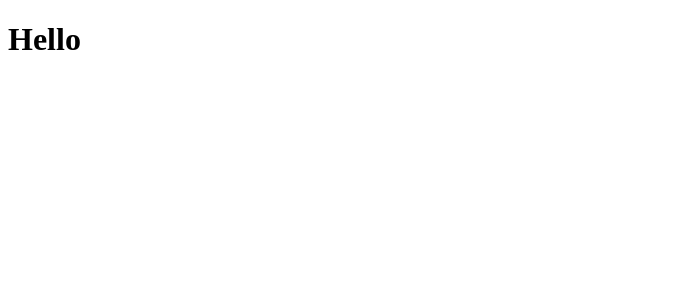
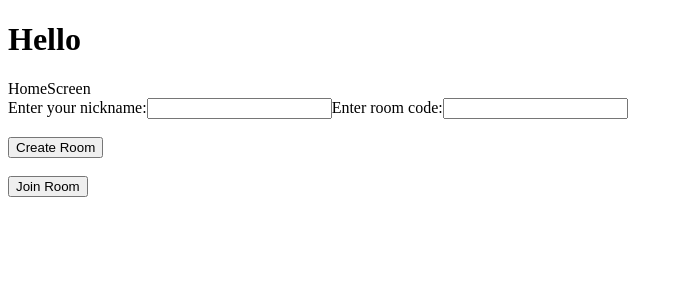
Before and after one commit to ravirraj/inkRush, a React (Vite) app in the folder client/: page / in a window 1280 px wide. Shown: the top 300 px of the page, without its empty margins (0-683 px from the left). Built offline with nearby package versions, Linux system fonts and the light colour scheme; no server answers.

Commit message:
frontend prototype for debug is done

```diff
--- a/client/src/App.jsx
+++ b/client/src/App.jsx
@@ -1,14 +1,151 @@
-
+import { useState, useEffect, useRef } from "react";
+import HomeScreen from "./components/HomeScreen";
+import Lobby from "./components/Lobby";
 
 function App() {
+  const [nickname, setNickname] = useState("");
+  const [code, setCode] = useState("");
+  const wsRef = useRef(null);
+  const pendingAction = useRef(null);
+  const codeRef = useRef(code);
 
+  useEffect(() => {
+    codeRef.current = code;
+  }, [code]);
+  const [room, setRoom] = useState(null);
 
+  const [playerID, setPlayerID] = useState("");
 
+  useEffect(() => {
+    let ws = new WebSocket("ws://localhost:8080/ws");
+
+    wsRef.current = ws;
+
+    ws.onopen = () => {
+      console.log("WebSocket connection established");
+    };
+
+    ws.onmessage = (e) => {
+      console.log(e);
+
+      let msg = JSON.parse(e.data);
+      console.log(msg.type);
+
+      switch (msg.type) {
+        case "session:ready":
+          console.log("Session is ready");
+          const newPlayer = msg.payload.playerId;
+          setPlayerID(newPlayer);
+          console.log(playerID);
+          if (pendingAction.current === "create") {
+            console.log("in create");
+            // Handle create room logic
+            ws.send(
+              JSON.stringify({
+                type: "room:create",
+                payload: { playerId: newPlayer },
+              }),
+            );
+          }
+
+          if (pendingAction.current === "join") {
+            // Handle join room logic
+            console.log("in join");
+            console.log("new player ID:", newPlayer);
+
+            console.log("code", codeRef.current);
+
+            ws.send(
+              JSON.stringify({
+                type: "room:join",
+                payload: { code: codeRef.current, playerId: newPlayer },
+              }),
+            );
+          }
+          break;
+        case "room:ready":
+          setRoom(msg.payload);
+          console.log("Room is ready:", msg.payload);
+          pendingAction.current = null;
+          break;
+        default:
+          console.log("Unknown message type:", msg.type);
+      }
+    };
+    ws.onclose = () => {
+      console.log("WebSocket connection closed");
+    };
+    ws.onerror = () => {
+      console.log("WebSocket error");
+    };
+
+    return () => {
+      ws.close();
+    };
+  }, []);
+
+  function onCreateRoom() {
+    console.log("Creating room");
+
+    if (playerID) {
+      console.log("Player ID already set:", playerID);
+      wsRef.current.send(
+        JSON.stringify({
+          type: "room:create",
+          payload: { playerId: playerID },
+        }),
+      );
+      return;
+    }
+    pendingAction.current = "create";
+    console.log(pendingAction.current);
+
+    wsRef.current.send(
+      JSON.stringify({
+        type: "session:init",
+        payload: { nickname: nickname },
+      }),
+    );
+  }
+  function onJoinRoom() {
+    if (playerID) {
+      console.log("Player ID already set:", playerID);
+      wsRef.current.send(
+        JSON.stringify({
+          type: "room:join",
+          payload: { code: codeRef.current, playerId: playerID },
+        }),
+      );
+      return;
+    }
+    pendingAction.current = "join";
+    wsRef.current.send(
+      JSON.stringify({
+        type: "session:init",
+        payload: { nickname: nickname },
+      }),
+    );
+  }
   return (
-  <>
-    <h1>Hello </h1>
-  </>
-  )
+    <>
+      <h1>Hello </h1>
+
+      {room ? (
+        <Lobby room={room} />
+      ) : (
+        <HomeScreen
+          payload={{
+            nickname,
+            setNickname,
+            code,
+            setCode,
+            onCreateRoom,
+            onJoinRoom,
+          }}
+        />
+      )}
+    </>
+  );
 }
 
-export default App
+export default App;
--- /dev/null
+++ b/client/src/components/HomeScreen.jsx
@@ -0,0 +1,30 @@
+import React from "react";
+
+function HomeScreen({ payload }) {
+  return (
+    <>
+      <div>HomeScreen</div>
+      Enter your nickname:
+      <input
+        type="text"
+        value={payload.nickname}
+        onChange={(e) => payload.setNickname(e.target.value)}
+      />
+      Enter room code:
+      <input
+        type="text"
+        value={payload.code}
+        onChange={(e) => payload.setCode(e.target.value)}
+      />
+      {console.log(payload.code)}
+      <br />
+      <br />
+      <button onClick={payload.onCreateRoom}>Create Room</button>
+      <br />
+      <br />
+      <button onClick={payload.onJoinRoom}>Join Room</button>
+    </>
+  );
+}
+
+export default HomeScreen;
--- /dev/null
+++ b/client/src/components/Lobby.jsx
@@ -0,0 +1,21 @@
+import React from "react";
+
+function Lobby({ room }) {
+  console.log("ROOM IN LOBBY", room);
+
+  return (
+    <>
+      <h3>ROOM CODE {room.code}</h3>
+      <h3>HOST PLAYER ID {room.hostPlayerID}</h3>
+      <ul>
+        <li>
+          {room.players.map((player) => (
+            <li key={player}> Player : {player}</li>
+          ))}
+        </li>
+      </ul>
+    </>
+  );
+}
+
+export default Lobby;
```
